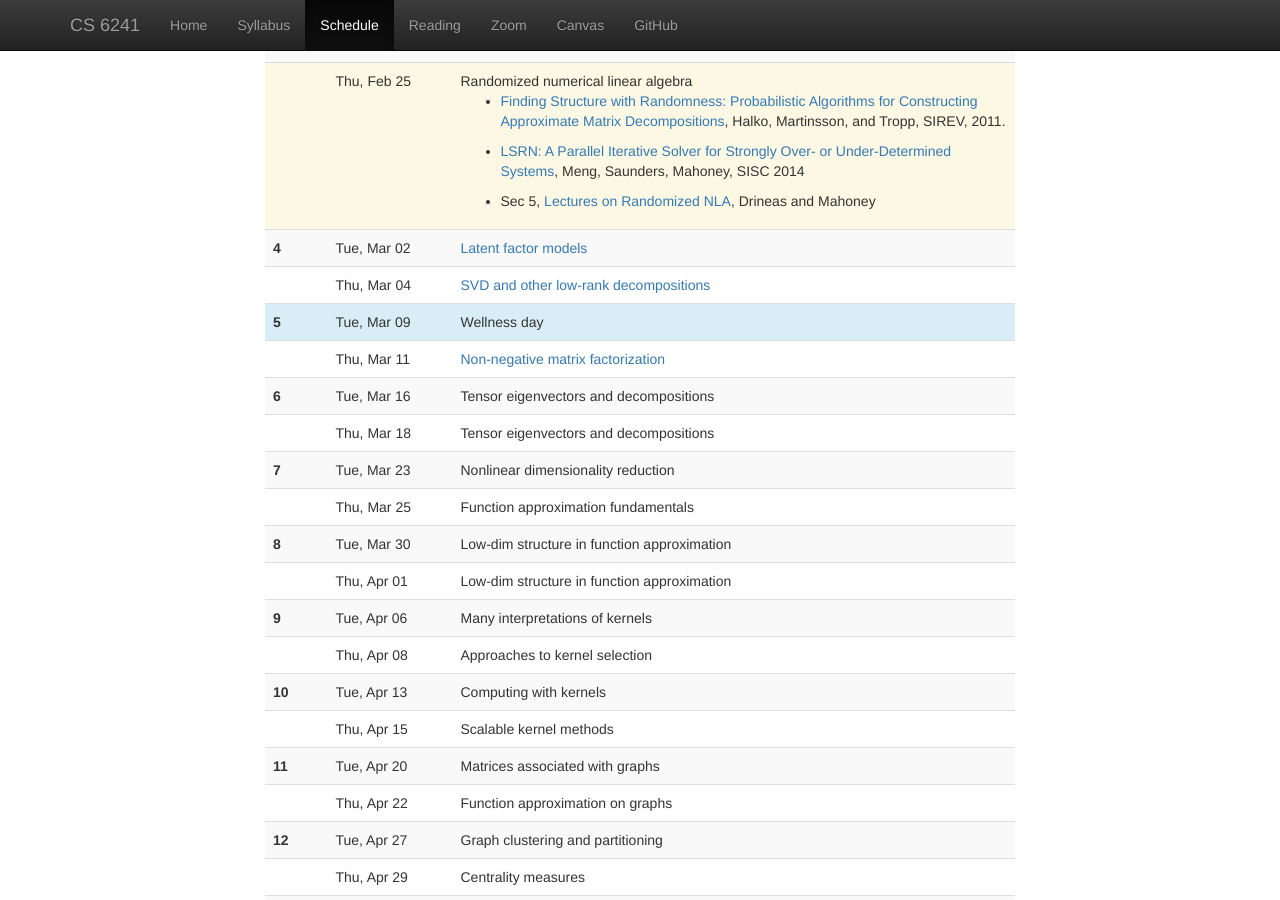
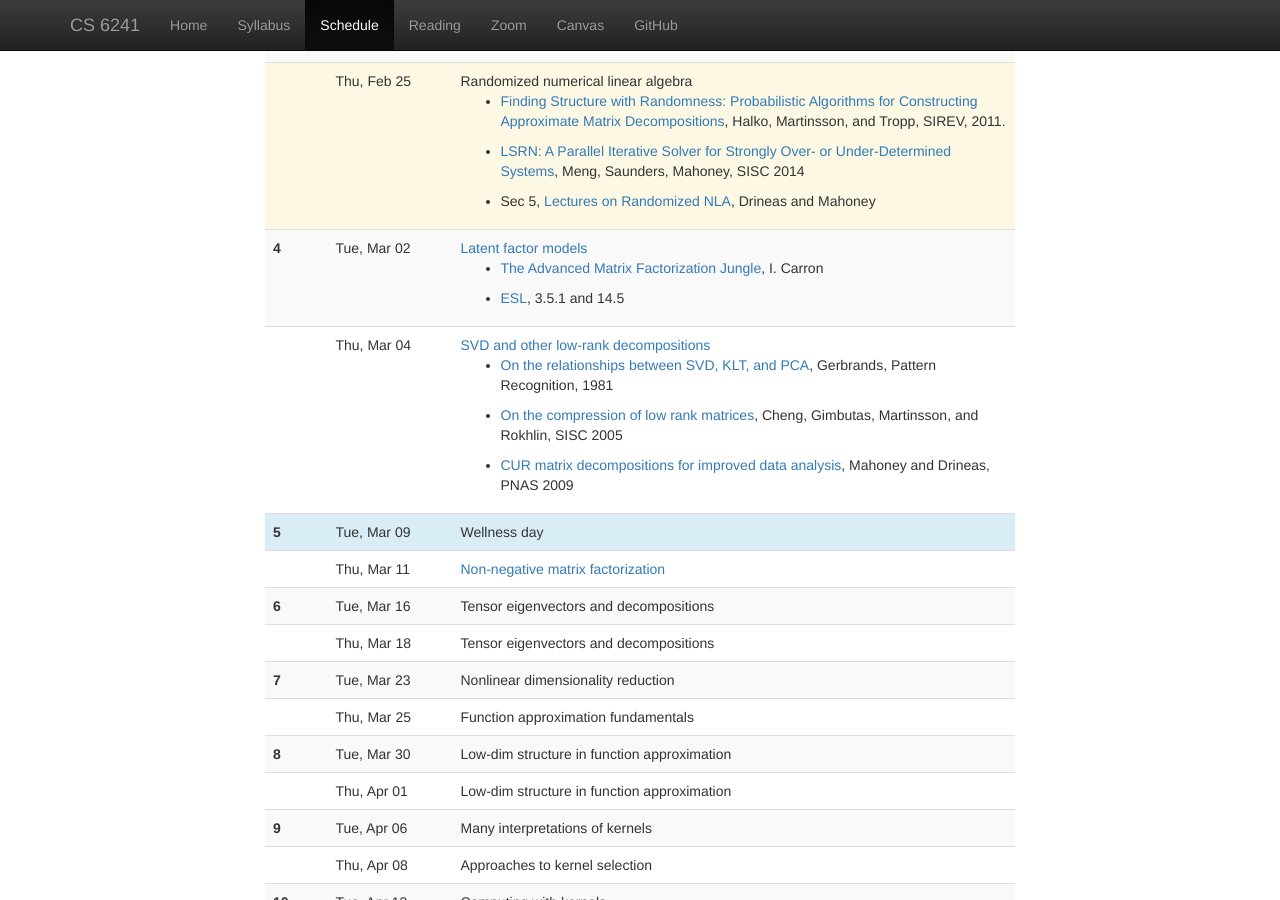
Before and after one commit to dbindel/cs6241-s21, a Jekyll site: the page built from web/schedule.html, in a window 1280 px wide and 900 px high, scrolled down 980 px. Built offline with Jekyll 4.4.1, drawn with Linux system fonts in a browser that asks for light colours; nearby versions of some CDN libraries.

Commit message:
Added 6241 readings.

```diff
--- a/web/_data/lectures.yml
+++ b/web/_data/lectures.yml
@@ -68,10 +68,24 @@
   date: 2021-03-02
   info: Latent factor models
   notes: 2021-03-02.pdf
+  hw:
+    - "[The Advanced Matrix Factorization
+      Jungle](https://sites.google.com/site/igorcarron2/matrixfactorizations),
+      I. Carron"
+    - "[ESL](https://web.stanford.edu/~hastie/ElemStatLearn/), 3.5.1 and 14.5"
 -
   date: 2021-03-04
   info: SVD and other low-rank decompositions
   notes: 2021-03-04.pdf
+  hw:
+    - "[On the relationships between SVD, KLT, and PCA](https://www.sciencedirect.com/science/article/pii/0031320381900820), Gerbrands,
+       Pattern Recognition, 1981"
+    - "[On the compression of low rank
+      matrices](https://epubs.siam.org/doi/abs/10.1137/030602678),
+      Cheng, Gimbutas, Martinsson, and Rokhlin, SISC 2005"
+    - "[CUR matrix decompositions for improved data
+       analysis](https://www.cs.cornell.edu/courses/cs6241/2019sp/readings/Mahoney-Drineas-2009-CUR.pdf),
+       Mahoney and Drineas, PNAS 2009"
 #
 # ==================
 # Week 5
```
